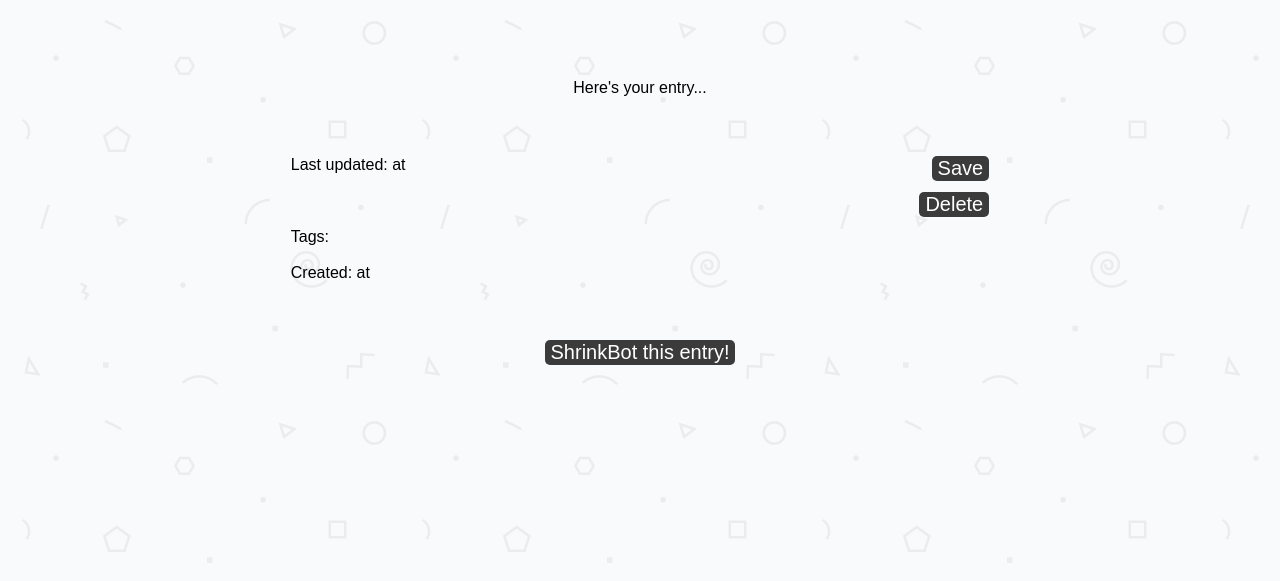
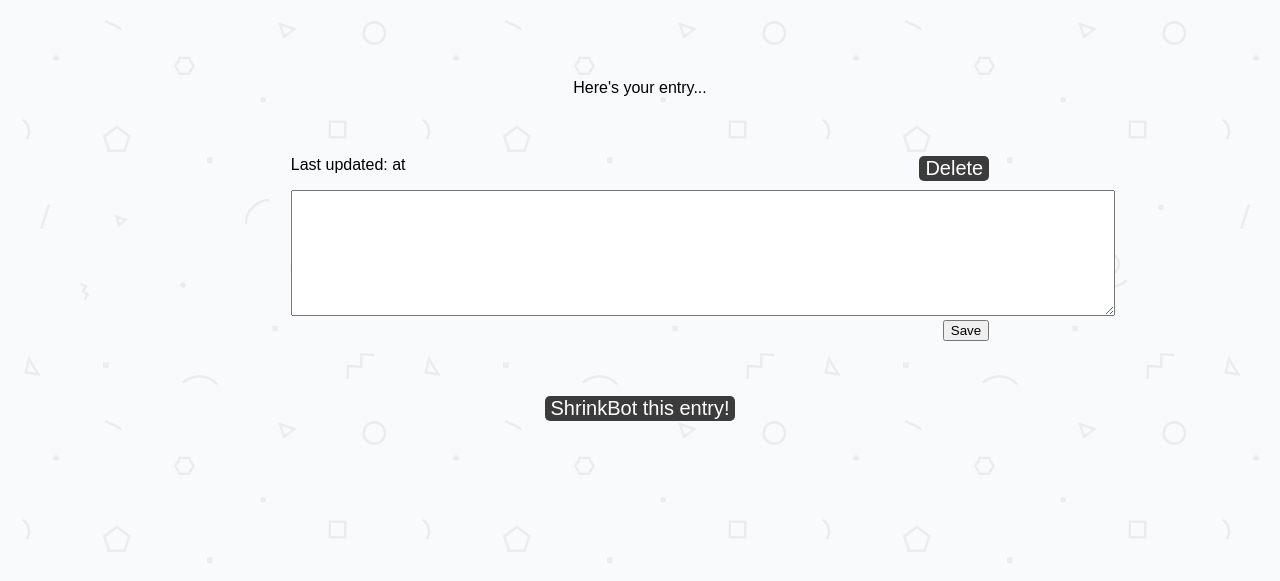
Before and after one commit to tamouse/brain_dump_shrink_bot, a Node server app: template views/show.ejs in a window 1280 px wide. Shown: the top 581 px of the page. Run offline with Node 20, Linux system fonts and the light colour scheme; the template is opened without the code that fills it, so the values that code supplies are empty; some libraries are stand-ins or nearby versions; some web fonts are replaced.

Commit message:
Continuing to work on formatting the Show page

```diff
--- a/views/show.ejs
+++ b/views/show.ejs
@@ -11,12 +11,27 @@
 <h1><%= title %></h1>
 <p>Here's your entry...</p>
 
+<form action='/' method='put' class='display'>
 
-<p class='display'>
-  Last updated: <%= diaryEntry.getDate(diaryEntry.lastUpdated).format('MM-DD-YYYY') %> at <%= diaryEntry.getDate(diaryEntry.lastUpdated).format('HH:mm') %>
-  <a href='/'><button class='button floatRight'>Save</button></a>
+  <p>
+    Last updated: <%= diaryEntry.getDate(diaryEntry.lastUpdated).format('MM-DD-YYYY') %> at <%= diaryEntry.getDate(diaryEntry.lastUpdated).format('HH:mm') %>
+
+    <a href='/'><button class='button floatRight' method='delete'>Delete</button></a>
+  </p>
+
+  <textarea name="body" rows='8' cols='100' placeholder='<%=diaryEntry.body%>'></textarea>
+
+  <!-- <a href='/'><button class='button floatRight'>Save</button></a> -->
+  <input class="button floatRight" type="submit" name="save" value="Save">
   <br />
-  <br />
+
+</form>
+
+<!-- <p class='display'>
+
+
+
+  </form>
 
   <%= diaryEntry.body %>
   <a href='/'><button class='button floatRight'>Delete</button></a>
@@ -32,7 +47,7 @@
 
   Created: <%= diaryEntry.getDate(diaryEntry.created).format('MM-DD-YYYY') %> at <%= diaryEntry.getDate(diaryEntry.created).format('HH:mm') %>
 
-</p>
+</p> -->
 
 <a href='/'><button class='button'>ShrinkBot this entry!</button></a>
 <!-- <pre><code>
```
